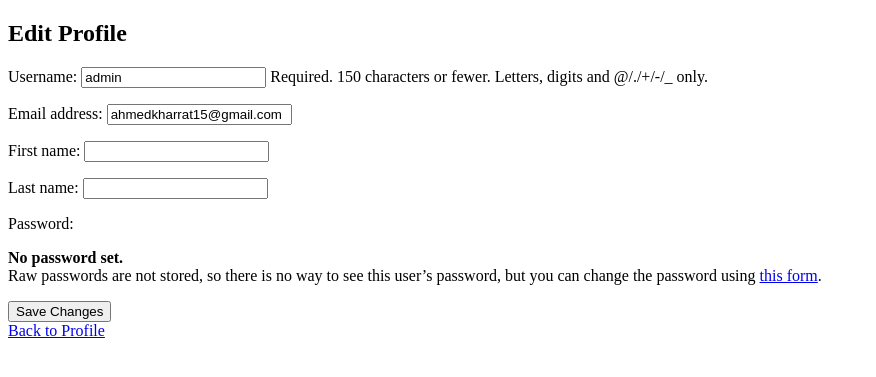
After one commit to Kharrat-Ahmed/gestion_blog, a Django app: page /edit-profile/ in a window 1280 px wide. The commit adds this page. Shown: the top 377 px of the page, without its empty margins (0-876 px from the left). Run offline with Django 4.2, Linux system fonts and the light colour scheme; a user stored in the database is signed in.

Commit message:
second commit

```diff
--- a/gestion_blog/forms.py
+++ b/gestion_blog/forms.py
@@ -1,7 +1,8 @@
 # gestion_blog/forms.py
 
 from django import forms
-from .models import Post, Comment
+from .models import Post, Comment, CustomUser
+from django.contrib.auth.forms import UserChangeForm
 
 class PostForm(forms.ModelForm):
     class Meta:
@@ -13,5 +14,16 @@ class CommentForm(forms.ModelForm):
         model = Comment
         fields = ['text']
 class LoginForm(forms.Form):
-    username = forms.CharField(max_length=100)
-    password = forms.CharField(widget=forms.PasswordInput())
+    username = forms.CharField(max_length=100, label='Username')
+    password = forms.CharField(widget=forms.PasswordInput, label='Password')
+
+class EditProfileForm(UserChangeForm):
+    class Meta:
+        model = CustomUser
+        fields = ('username', 'email', 'first_name', 'last_name')
+
+    def __init__(self, *args, **kwargs):
+        super().__init__(*args, **kwargs)
+        # Customize labels, widgets, etc., if needed
+        # For example:
+        # self.fields['username'].label = 'New Username'
--- a/gestion_blog/templates/gestion_blog/add_comment.html
+++ b/gestion_blog/templates/gestion_blog/add_comment.html
@@ -1,6 +1,6 @@
 <!-- gestion_blog/templates/gestion_blog/add_comment.html -->
 
-{% extends 'base_generic.html' %}
+{% extends 'gestion_blog/base.html' %}
 
 {% block content %}
   <h1>Add Comment</h1>
--- /dev/null
+++ b/gestion_blog/templates/gestion_blog/edit_profile.html
@@ -0,0 +1,24 @@
+<!-- gestion_blog/templates/gestion_blog/edit_profile.html -->
+
+<!DOCTYPE html>
+<html lang="en">
+<head>
+    <meta charset="UTF-8">
+    <meta name="viewport" content="width=device-width, initial-scale=1.0">
+    <title>Edit Profile</title>
+</head>
+<body>
+
+  <h2>Edit Profile</h2>
+
+  <form method="post" action="{% url 'edit_profile' %}">
+    {% csrf_token %}
+    {{ form.as_p }}
+
+    <button type="submit">Save Changes</button>
+  </form>
+
+  <a href="{% url 'profile' %}">Back to Profile</a>
+
+</body>
+</html>
--- a/gestion_blog/templates/gestion_blog/login.html
+++ b/gestion_blog/templates/gestion_blog/login.html
@@ -4,7 +4,7 @@
 
 {% block content %}
   <h2>Login</h2>
-  <form method="post" class="form">
+  <form method="post" action="{% url 'login' %}">
     {% csrf_token %}
     {{ form.as_p }}
     <button type="submit">Login</button>
--- a/gestion_blog/urls.py
+++ b/gestion_blog/urls.py
@@ -3,7 +3,8 @@
 from django.urls import path
 from . import views
 from django.contrib.auth import views as auth_views
-from .views import register
+from .views import register, profile, edit_profile
+
 
 urlpatterns = [
     path('', views.post_list, name='post_list'),
@@ -12,6 +13,8 @@ urlpatterns = [
     path('add-post/', views.add_post, name='add_post'),
     path('login/', auth_views.LoginView.as_view(template_name='gestion_blog/login.html'), name='login'),
     path('register/', views.register, name='register'),
+    path('accounts/profile/', profile, name='profile'),
+    path('edit-profile/', edit_profile, name='edit_profile'),
 
     # Add more URL patterns as needed for your app
 ]
--- a/gestion_blog/views.py
+++ b/gestion_blog/views.py
@@ -1,10 +1,12 @@
 from django.shortcuts import render, get_object_or_404, redirect
 from django.urls import reverse
 from django.contrib.auth import authenticate, login
-from .forms import CommentForm, PostForm, LoginForm
+from .forms import CommentForm, PostForm, LoginForm, EditProfileForm
 from .models import Post
 from django.contrib import messages
 from django.contrib.auth.forms import UserCreationForm
+from django.contrib.auth.decorators import login_required
+
 
 def post_detail(request, slug):
     post = get_object_or_404(Post, slug=slug)
@@ -79,22 +81,39 @@ def login_view(request):
 
             if user is not None:
                 login(request, user)
-                messages.success(request, 'Login successful.')
-                return redirect('home')  # Redirect to the home page or any other desired page
+                # Redirect to post_list upon successful login
+                return redirect('post_list')
             else:
-                messages.error(request, 'Invalid login credentials.')
+                # Handle invalid login credentials
+                form.add_error(None, 'Invalid login credentials. Please try again.')
     else:
         form = LoginForm()
 
     return render(request, 'gestion_blog/login.html', {'form': form})
+
+
 def register(request):
     if request.method == 'POST':
         form = UserCreationForm(request.POST)
         if form.is_valid():
             user = form.save()
             login(request, user)
-            return redirect('home')  # Redirect to the home page after registration
+            return redirect('login')  # Redirect to the home page after registration
     else:
         form = UserCreationForm()
 
     return render(request, 'gestion_blog/register.html', {'form': form})
+def profile(request):
+    # Add logic to fetch and display user profile information
+    return render(request, 'gestion_blog/profile.html')
+@login_required
+def edit_profile(request):
+    if request.method == 'POST':
+        form = EditProfileForm(request.POST, instance=request.user)
+        if form.is_valid():
+            form.save()
+            return redirect('profile')
+    else:
+        form = EditProfileForm(instance=request.user)
+
+    return render(request, 'gestion_blog/edit_profile.html', {'form': form})
--- a/gestion_blog_site/settings.py
+++ b/gestion_blog_site/settings.py
@@ -145,3 +145,6 @@ STATIC_URL = 'static/'
 # https://docs.djangoproject.com/en/4.2/ref/settings/#default-auto-field
 
 DEFAULT_AUTO_FIELD = 'django.db.models.BigAutoField'
+##LOGIN_URL = 'gestion_blog:login'
+##LOGOUT_URL = 'gestion_blog:logout'
+##LOGIN_REDIRECT_URL = 'gestion_blog:profile'
--- a/gestion_blog_site/urls.py
+++ b/gestion_blog_site/urls.py
@@ -3,7 +3,11 @@
 from django.contrib import admin
 from django.urls import path, include
 
+
+##app_name = 'gestion_blog'
+
 urlpatterns = [
     path('admin/', admin.site.urls),
-    path('', include('gestion_blog.urls')),  # Include the URLs of gestion_blog app
+    path('', include('gestion_blog.urls')),
+
 ]
```
Also changed, not shown: gestion_blog/models.py (+29 -1 lines), gestion_blog/templates/gestion_blog/profile.html (added, +26 -0 lines), db.sqlite3, gestion_blog/migrations/0002_customuser.py (added), gestion_blog/migrations/0003_alter_comment_post.py (added).
